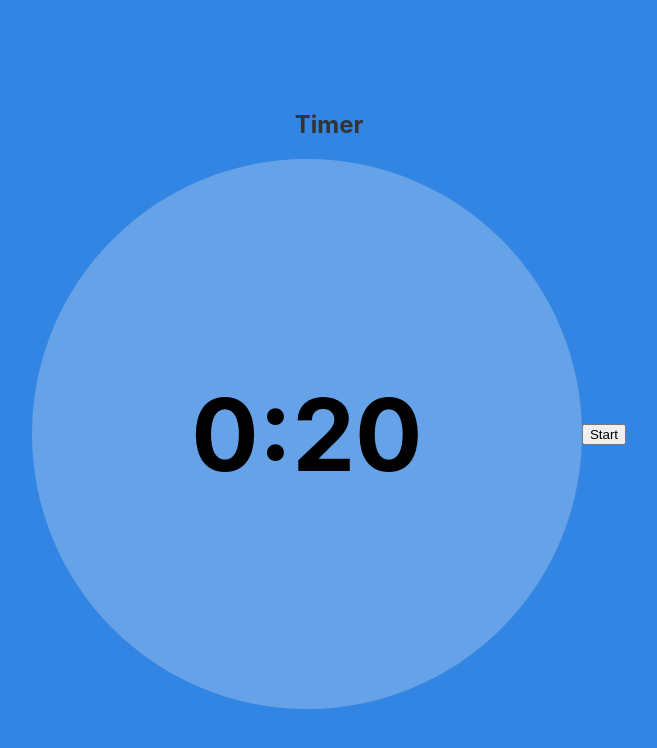
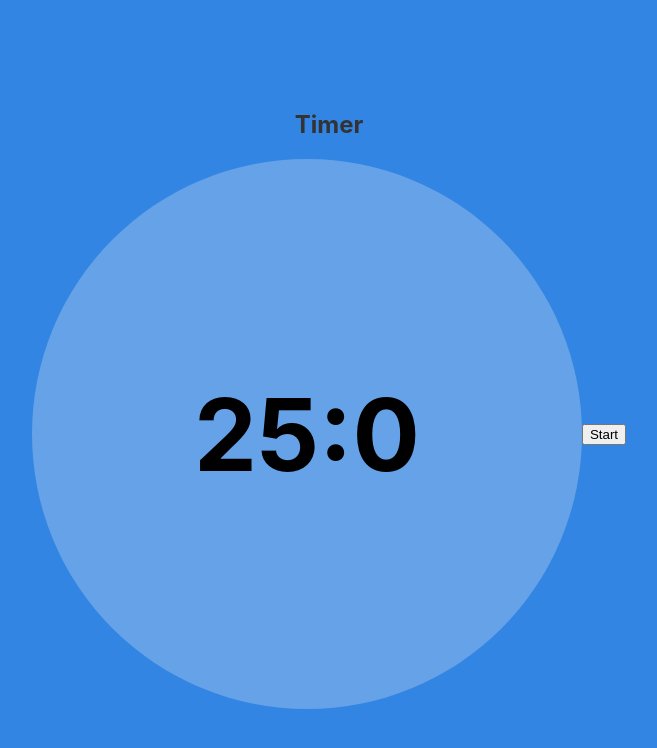
Before and after one commit to desmo13/pomodoro, a React (Vite) app: page / in a window 1280 px wide. Shown: the top 748 px of the page, without its empty margins (311-968 px from the left). Built offline with nearby package versions, Linux system fonts and the light colour scheme.

Commit message:
fix: puesto el tienmpo en 25 minutos por defecto y quitado import inutiles

```diff
--- a/src/App.jsx
+++ b/src/App.jsx
@@ -1,10 +1,8 @@
 import { useEffect, useState } from 'react'
-import reactLogo from './assets/react.svg'
-import viteLogo from '/vite.svg'
 import './App.css'
 
 function App() {
-  const [timer, setTimer] = useState({ time:{ seconds: 20, minutes: 0, hours: 0 } });
+  const [timer, setTimer] = useState({ time:{ seconds: 0, minutes: 25, hours: 0 } });
   const [started, setStarted] = useState(false);
   const [numberPomodoro, setNumberPomodoro] = useState({
     pomodoro25Min: 0,
```
